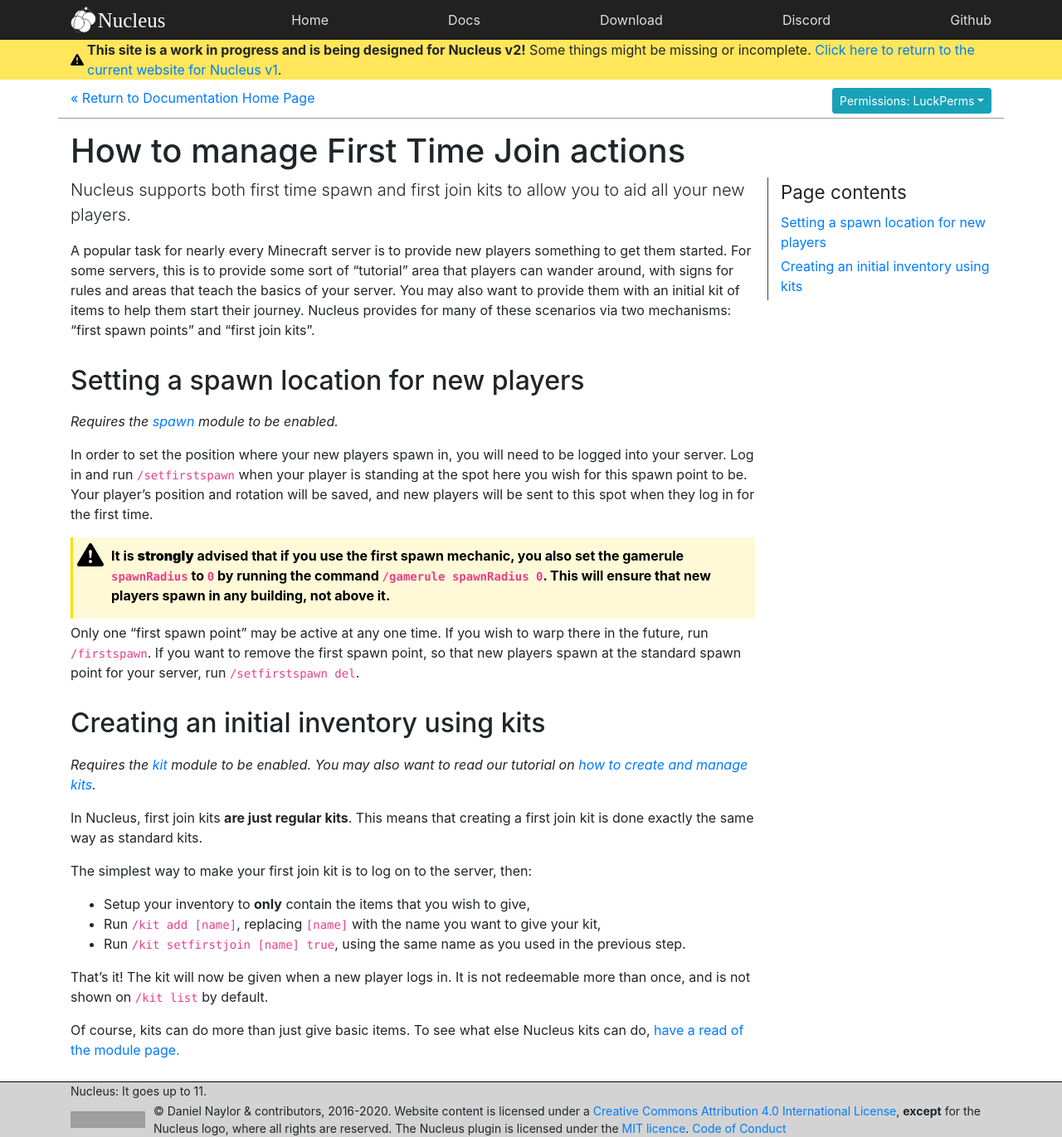
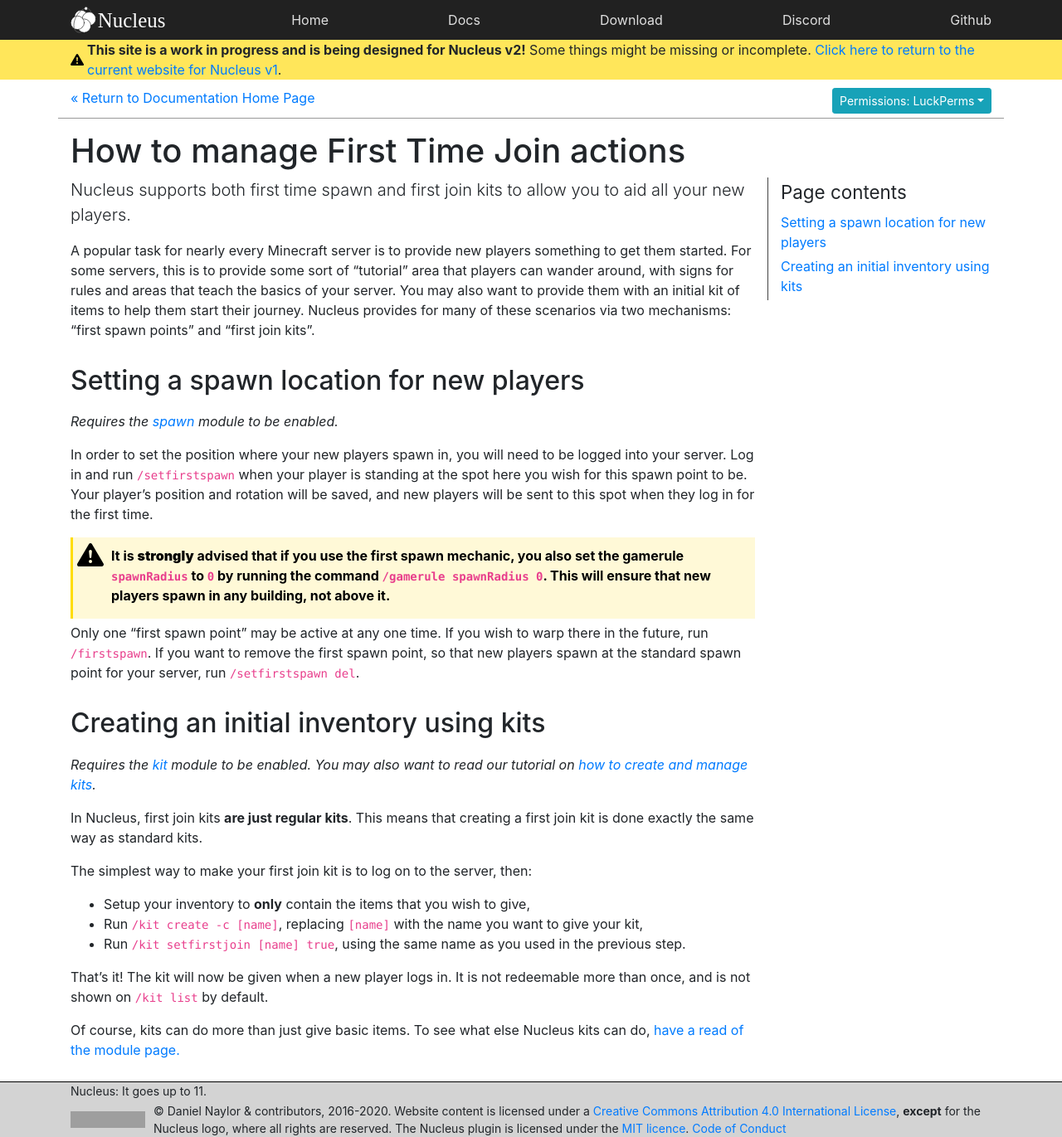
Before and after one commit to NucleusPowered/site-v2, a Jekyll site: the page built from docs/howto/firsttime.md, in a window 1280 px wide and 1371 px high. Shown: the whole window at 83% size. Built offline with Jekyll 4.4.1, drawn with Linux system fonts in a browser that asks for light colours; grey boxes are pictures that could not be loaded.

Commit message:
This changed a little...

```diff
--- a/docs/howto/firsttime.md
+++ b/docs/howto/firsttime.md
@@ -38,7 +38,7 @@
 The simplest way to make your first join kit is to log on to the server, then:
 
  * Setup your inventory to **only** contain the items that you wish to give,
- * Run `/kit add [name]`, replacing `[name]` with the name you want to give your kit,
+ * Run `/kit create -c [name]`, replacing `[name]` with the name you want to give your kit,
  * Run `/kit setfirstjoin [name] true`, using the same name as you used in the previous step.
 
 That's it! The kit will now be given when a new player logs in. It is not redeemable more than once, and is not shown on
```
